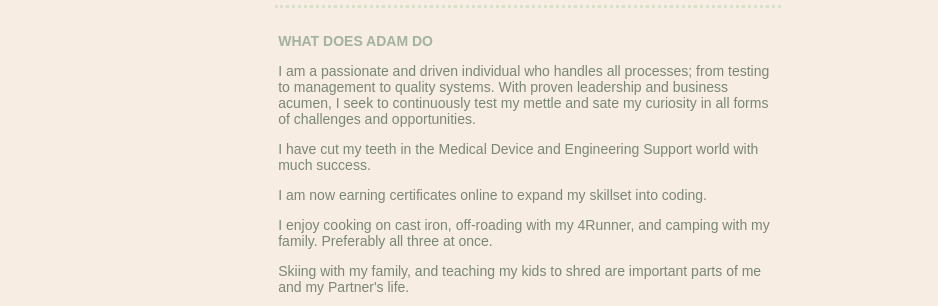
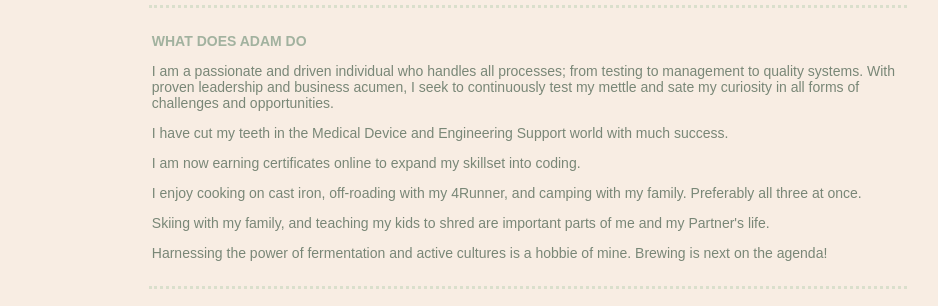
Before and after one commit to echofoot/cv_old_08032022, a plain HTML site: page index.html in a window 1280 px wide. Shown: the part 346-652 px from the top of the page, without its empty margins (112-1050 px from the left). Drawn offline with Linux system fonts and the light colour scheme.

Commit message:
Add files via upload

```diff
--- a/css/styles.css
+++ b/css/styles.css
@@ -43,7 +43,7 @@ p {
 
 hr {
 border-width: 3px;
-width: 40%;
+width: 60%;
 align-content: center;
 border-style: dotted none none;
 color: #BDD2B6;
@@ -65,7 +65,7 @@ border-radius: 30%;
 .centertable {
   margin-left: auto;
   margin-right: auto;
-  width: 40%;
+  width: 60%;
 }
 
 .leftcenter {
```
